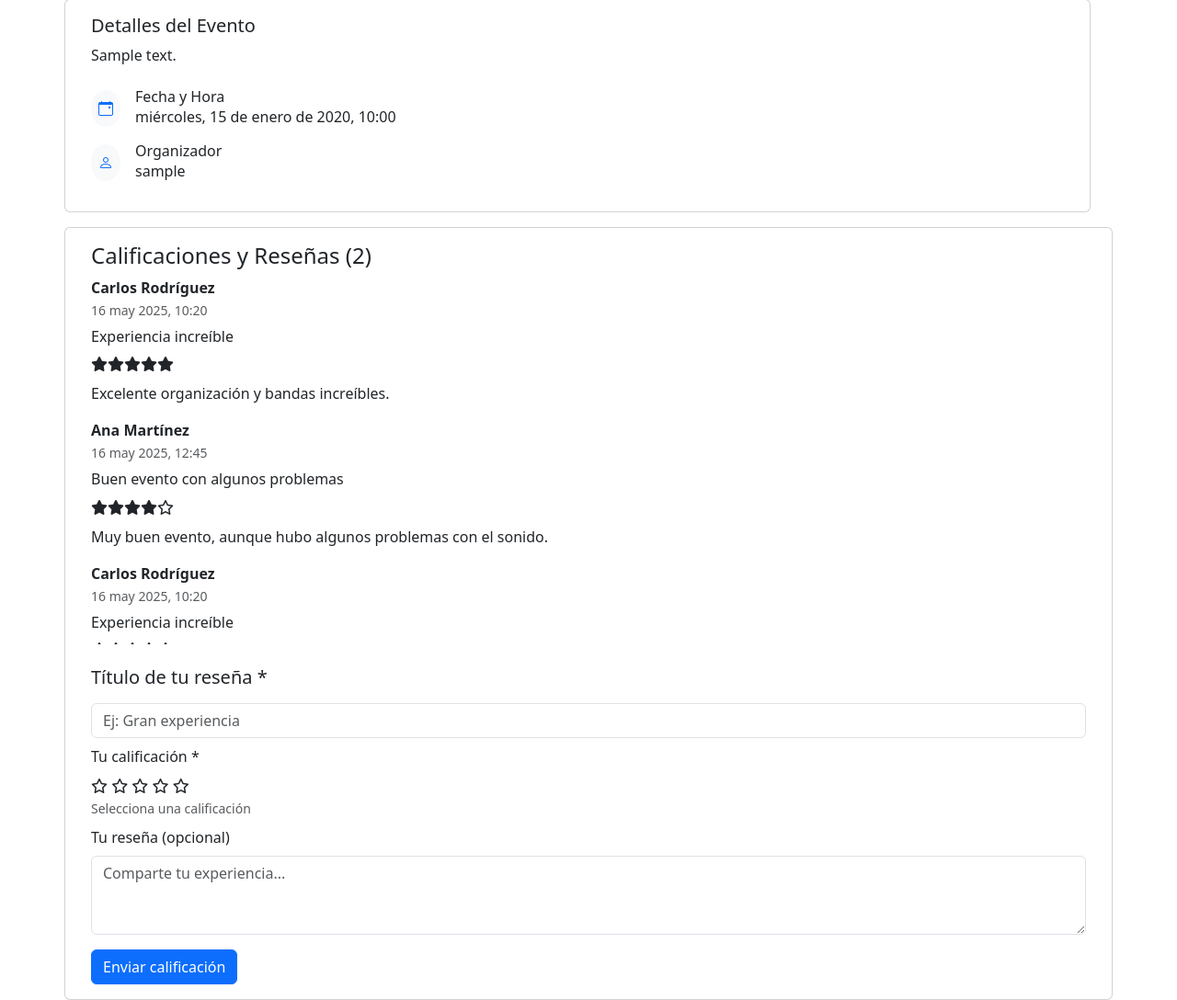
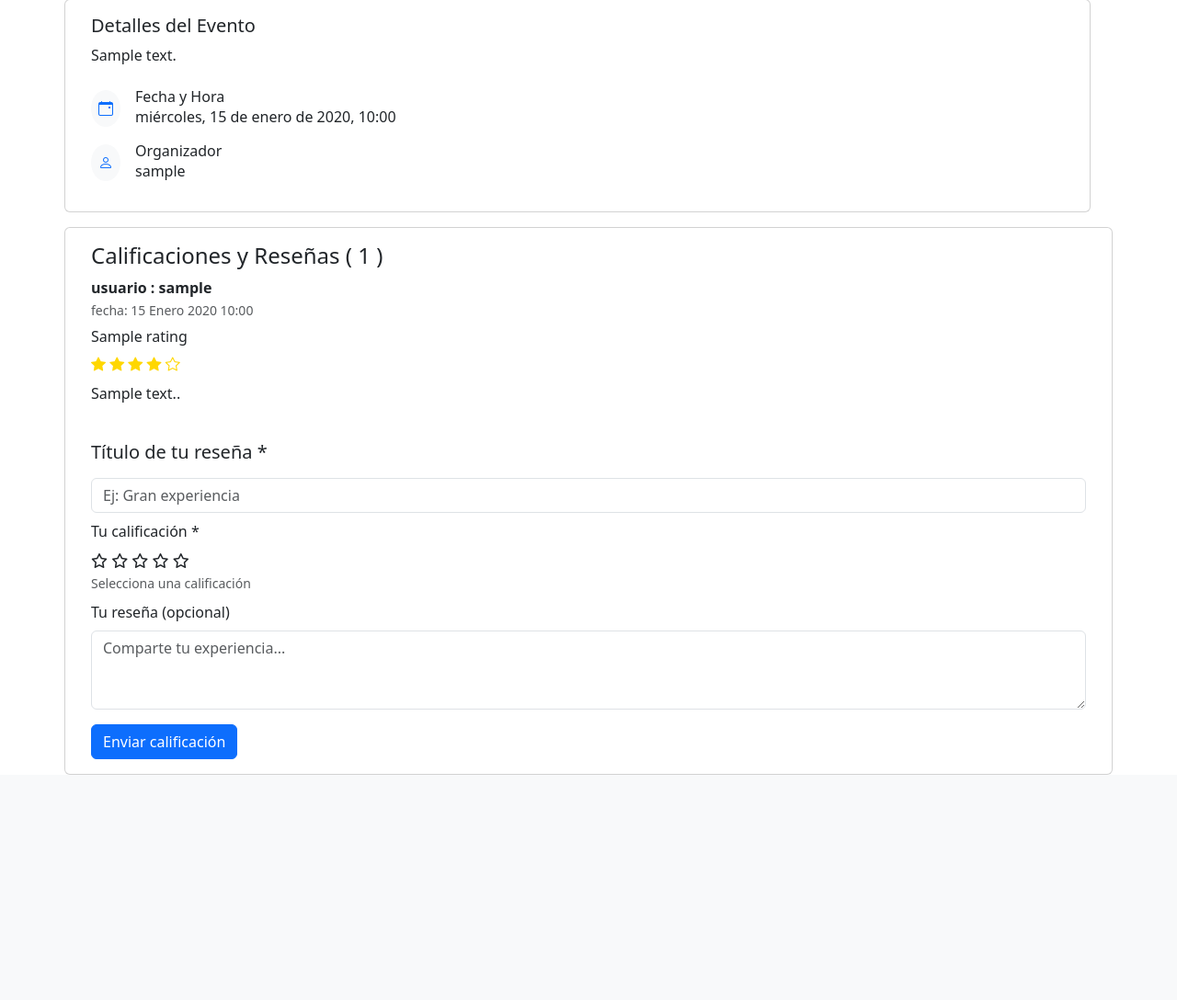
Before and after one commit to witcher-252/eventhub, a Django app: page /events/1/ in a window 1280 px wide. Shown: the part 113-1201 px from the top of the page at 92% size. After the commit the page ends 956 px from the top, so only its background shows below. Run offline with Django 5.2, Linux system fonts and the light colour scheme; a user stored in the database is signed in; tables that the repository leaves empty hold one stand-in row (values such as "Sample post"); parts of the project's set-up code (start-up, migrations or seed data) failed here and were passed over.

Commit message:
Agrego validaciones al formulario de rating y muestro comentarios de cada evento en su detalle

```diff
--- a/app/forms/rating_form.py
+++ b/app/forms/rating_form.py
@@ -1,9 +1,11 @@
 from django import forms
+from django.core.exceptions import ValidationError
 
 class RatingForm(forms.Form):
     tituloR = forms.CharField(
         label="Título de tu reseña *",
         max_length=100,
+        min_length=5,
         widget=forms.TextInput(attrs={
             'class': 'form-control',
             'id': 'tituloR',
@@ -22,6 +24,7 @@ class RatingForm(forms.Form):
     descripcionR = forms.CharField(
         label="Tu reseña (opcional)",
         required=False,
+        max_length=500,
         widget=forms.Textarea(attrs={
             'class': 'form-control',
             'rows': 3,
@@ -29,3 +32,17 @@ class RatingForm(forms.Form):
             'placeholder': 'Comparte tu experiencia...'
         })
     )
+
+    # Validación individual para califiqueR
+    def clean_califiqueR(self):
+        calificacion = self.cleaned_data['califiqueR']
+        if not 1 <= calificacion <= 5:
+            raise ValidationError("La calificación debe estar entre 1 y 5.")
+        return calificacion
+
+    # Validación individual para título
+    def clean_tituloR(self):
+        titulo = self.cleaned_data['tituloR'].strip()
+        if len(titulo) < 5:
+            raise ValidationError("El título debe tener al menos 5 caracteres.")
+        return titulo
--- a/app/templates/app/event_detail.html
+++ b/app/templates/app/event_detail.html
@@ -49,53 +49,39 @@
 
 
 
-
 <!--gerardo -->
 
 <div class="card mt-3">
     <div class="card-body">
-            <h4>Calificaciones y Reseñas (2)</h4>
+        <h4>Calificaciones y Reseñas ( {{ ratings|length }} )</h4>
         <div style="max-height: 400px; overflow-y: auto;">
         <!-- Reseña 1 -->
+        {% for r in ratings %}
         <div class="review-box">
-              <strong>Carlos Rodríguez</strong><br>
-              <small class="text-muted">16 may 2025, 10:20</small>
-              <h6 class="mt-2">Experiencia increíble</h6>
-              <div class="star-rating mb-2">
-                <i class="fas fa-star"></i><i class="fas fa-star"></i><i class="fas fa-star"></i><i class="fas fa-star"></i><i class="fas fa-star"></i>
-              </div>
-              <p>Excelente organización y bandas increíbles.</p>
+            <strong>usuario : {{ r.usuario.username }}</strong><br>
+            <small class="text-muted">fecha: {{ r.created_at }}</small>
+            <h6 class="mt-2">{{ r.title }}</h6>
+
+            <div class="star-rating mb-2">{% for _ in r.full_stars %}
+                <i class="bi bi-star-fill" style="color: gold;"></i>
+                {% endfor %}
+                {% for _ in r.empty_stars %}
+                <i class="bi bi-star" style="color: gold;"></i>
+                {% endfor %}
             </div>
 
-                <div class="review-box">
-                    <strong>Ana Martínez</strong><br>
-                    <small class="text-muted">16 may 2025, 12:45</small>
-                    <h6 class="mt-2">Buen evento con algunos problemas</h6>
-                    <div class="star-rating mb-2">
-                    <i class="fas fa-star"></i><i class="fas fa-star"></i><i class="fas fa-star"></i><i class="fas fa-star"></i><i class="far fa-star"></i>
+
+            <!--<div class="star-rating mb-2">
+                <i class="fas fa-star"></i><i class="fas fa-star"></i><i class="fas fa-star"></i><i class="fas fa-star"></i><i class="fas fa-star"></i>
+            </div>-->
+
+
+
+            <p>{{ r.text }}.</p>
         </div>
-                    <p>Muy buen evento, aunque hubo algunos problemas con el sonido.</p>
-                </div>
-                <div class="review-box">
-                    <strong>Carlos Rodríguez</strong><br>
-                    <small class="text-muted">16 may 2025, 10:20</small>
-                    <h6 class="mt-2">Experiencia increíble</h6>
-                    <div class="star-rating mb-2">
-                      <i class="fas fa-star"></i><i class="fas fa-star"></i><i class="fas fa-star"></i><i class="fas fa-star"></i><i class="fas fa-star"></i>
-                    </div>
-                    <p>Excelente organización y bandas increíbles.</p>
+        {% endfor %}
         </div>
 
-                      <div class="review-box">
-                          <strong>Ana Martínez</strong><br>
-                          <small class="text-muted">16 may 2025, 12:45</small>
-                          <h6 class="mt-2">Buen evento con algunos problemas</h6>
-                          <div class="star-rating mb-2">
-                          <i class="fas fa-star"></i><i class="fas fa-star"></i><i class="fas fa-star"></i><i class="fas fa-star"></i><i class="far fa-star"></i>
-                          </div>
-                          <p>Muy buen evento, aunque hubo algunos problemas con el sonido.</p>
-                      </div>
-            </div>
 
 
 
@@ -105,6 +91,7 @@
             <div class="mb-2 mt-4">
               <label class="form-label"><h5>{{ form.tituloR.label }}</h5></label>
               {{ form.tituloR }}
+              {{ form.tituloR.errors }}
             </div>
 
             {{ form.idEventoRating }}
@@ -119,6 +106,7 @@
                 <i class="far fa-star" data-value="5"></i>
               </div>
               <small class="form-text text-muted">Selecciona una calificación</small>
+              {{ form.califiqueR.errors }}
             </div>
 
             {{ form.califiqueR }}
@@ -126,6 +114,7 @@
             <div class="mb-3">
               <label class="form-label">{{ form.descripcionR.label }}</label>
               {{ form.descripcionR }}
+              {{ form.descripcionR.errors }}
             </div>
 
             <button type="submit" class="btn btn-primary">Enviar calificación</button>
@@ -135,7 +124,7 @@
 
     </div>
 
-        <!--fin gerardo -->
+    <!--fin gerardo -->
 
 
 
@@ -161,9 +150,11 @@
         const stars = star.parentElement.querySelectorAll('i');
         stars.forEach((s, i) => {
           s.className = i < value ? 'fas fa-star' : 'far fa-star';
+          s.style = "color: gold;";
         });
       });
     });
   </script>
-<!--fin gerardo -->
+<!--fin gerardo -->
+
 {% endblock %}
--- a/app/views.py
+++ b/app/views.py
@@ -73,9 +73,13 @@ def events(request):
 def event_detail(request, id):
     event = get_object_or_404(Event, pk=id)
     # creo formulario para rating - gerardo
+    listaRating = Rating.objects.filter(evento=event)
     form = RatingForm(initial={'idEventoRating': event.pk})
+    for r in listaRating:
+        r.full_stars = range(r.rating)
+        r.empty_stars = range(5 - r.rating)
     # fin
-    return render(request, "app/event_detail.html", {"event": event, "form": form})
+    return render(request, "app/event_detail.html", {"event": event, "form": form,  "ratings": listaRating })
 
 @login_required
 def event_delete(request, id):
@@ -150,11 +154,15 @@ def formulario_rating(request):
         rating = form.cleaned_data['califiqueR']
         # ... procesás, guardás, etc.
         Rating.objects.create( title=titulo , text=descripcion, rating=rating, usuario =usuario, evento=event)
-        return render(request, "app/event_detail.html", {"event": event, "form": form})
+        return redirect('event_detail', id=idEvento)
     else:
         idEvento = request.POST.get('idEventoRating')
         event = get_object_or_404(Event, pk=idEvento)
-        return render(request, "app/event_detail.html", {"event": event, "form": form})
+        listaRating = Rating.objects.filter(evento=event)
+        for r in listaRating:
+            r.full_stars = range(r.rating)
+            r.empty_stars = range(5 - r.rating)
+        return render(request, "app/event_detail.html", {"event": event, "form": form,  "ratings": listaRating })
 
 # aca meto mi magia
 def edicionRating(request, id):
```
Lines whose indentation alone changed are shown as unchanged.
